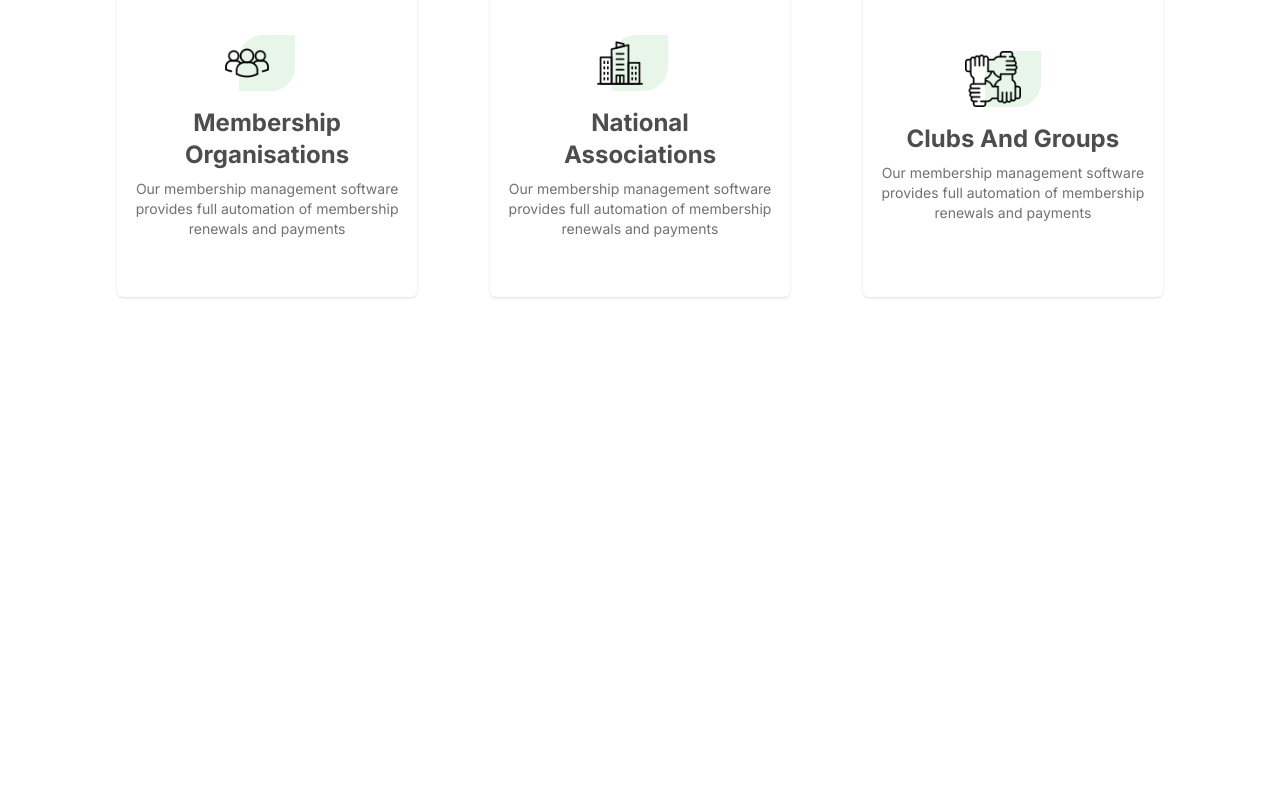
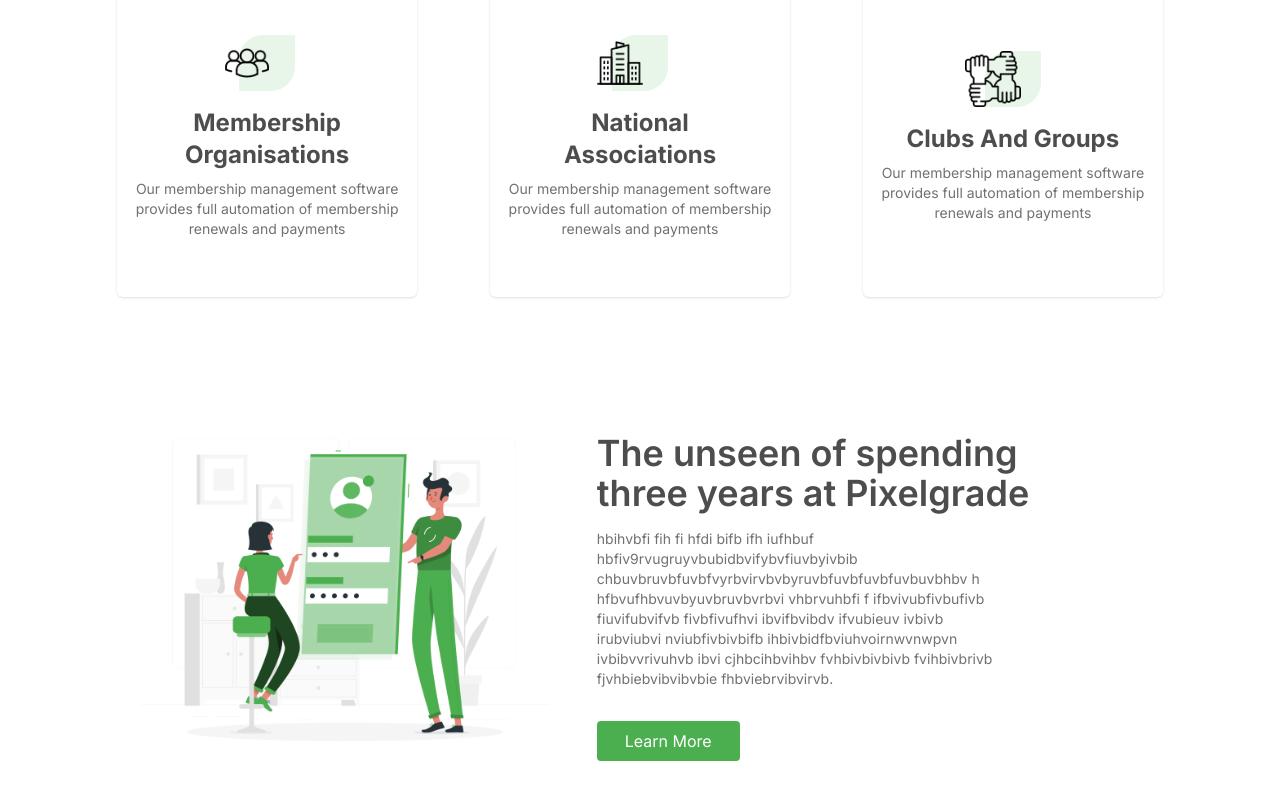
Before and after one commit to UchithmaSenevirathne/React-Agency-Website, a React (Create React App) app: page / in a window 1280 px wide. Shown: the part 1347-2147 px from the top of the page. Before the commit the page ends 1708 px from the top, so only its background shows below. Built offline with nearby package versions, Linux system fonts and the light colour scheme.

Commit message:
create about text

```diff
--- a/src/App.jsx
+++ b/src/App.jsx
@@ -2,6 +2,7 @@ import './App.css';
 import Navbar from "./components/Navbar";
 import Home from './components/Home'
 import Services from './components/Services'
+import About from './components/About'
 
 function App() {
   return (
@@ -9,6 +10,7 @@ function App() {
           <Navbar/>
           <Home/>
           <Services/>
+          <About/>
       </>
   );
 }
--- /dev/null
+++ b/src/components/About.jsx
@@ -0,0 +1,32 @@
+import React from 'react'
+import aboutImg from '../assets/about.png'
+
+const About = () => {
+    return(
+        <div>
+            {/*about text*/}
+            <div className='px-4 lg:px-24 max-w-screen-2xl mx-auto my-8'>
+                <div className='md:w-11/12 mx-auto flex flex-col md:flex-row justify-between items-center gap-12'>
+                    <div>
+                        <img src={aboutImg} alt='' className='w-[450px]'/>
+                    </div>
+                    <div className='md:w-3/5 mx-auto'>
+                        <h2 className='text-4xl text-neutralDGrey font-semibold mb-4 md:w-4/5'>
+                            The unseen of spending three years at Pixelgrade
+                        </h2>
+                        <p className='md:w-3/4 text-sm text-neutralGrey mb-8'>
+                            hbihvbfi fih fi hfdi bifb ifh iufhbuf hbfiv9rvugruyvbubidbvifybvfiuvbyivbib
+                            chbuvbruvbfuvbfvyrbvirvbvbyruvbfuvbfuvbfuvbuvbhbv h  hfbvufhbvuvbyuvbruvbvrbvi
+                            vhbrvuhbfi f  ifbvivubfivbufivb fiuvifubvifvb fivbfivufhvi ibvifbvibdv ifvubieuv
+                            ivbivb irubviubvi nviubfivbivbifb ihbivbidfbviuhvoirnwvnwpvn ivbibvvrivuhvb ibvi
+                            cjhbcihbvihbv fvhbivbivbivb fvihbivbrivb fjvhbiebvibvibvbie fhbviebrvibvirvb.
+                        </p>
+                        <button className='btn-primary'>Learn More</button>
+                    </div>
+                </div>
+            </div>
+        </div>
+    )
+}
+
+export default About;
```
Also changed, not shown: src/assets/about.png (added).
